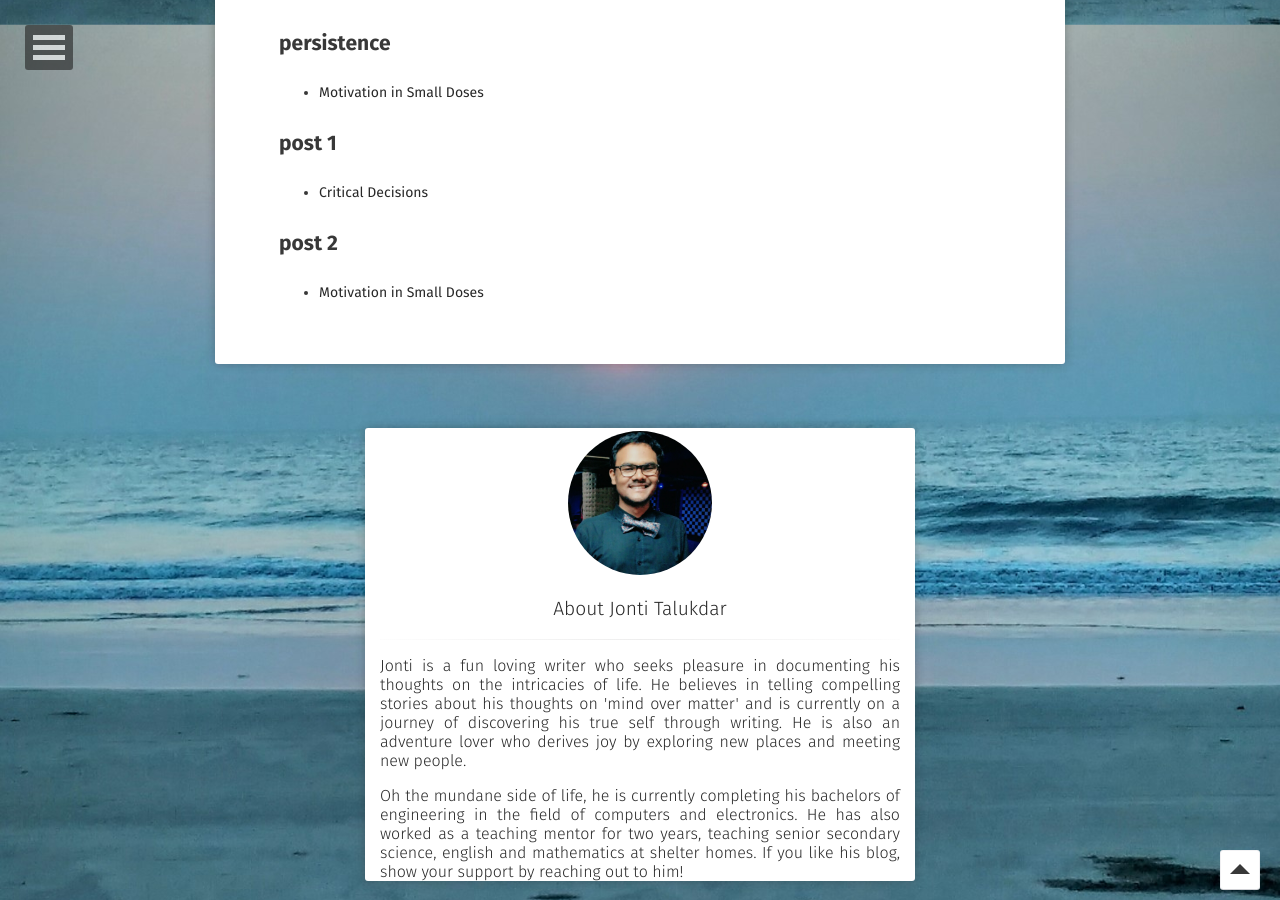
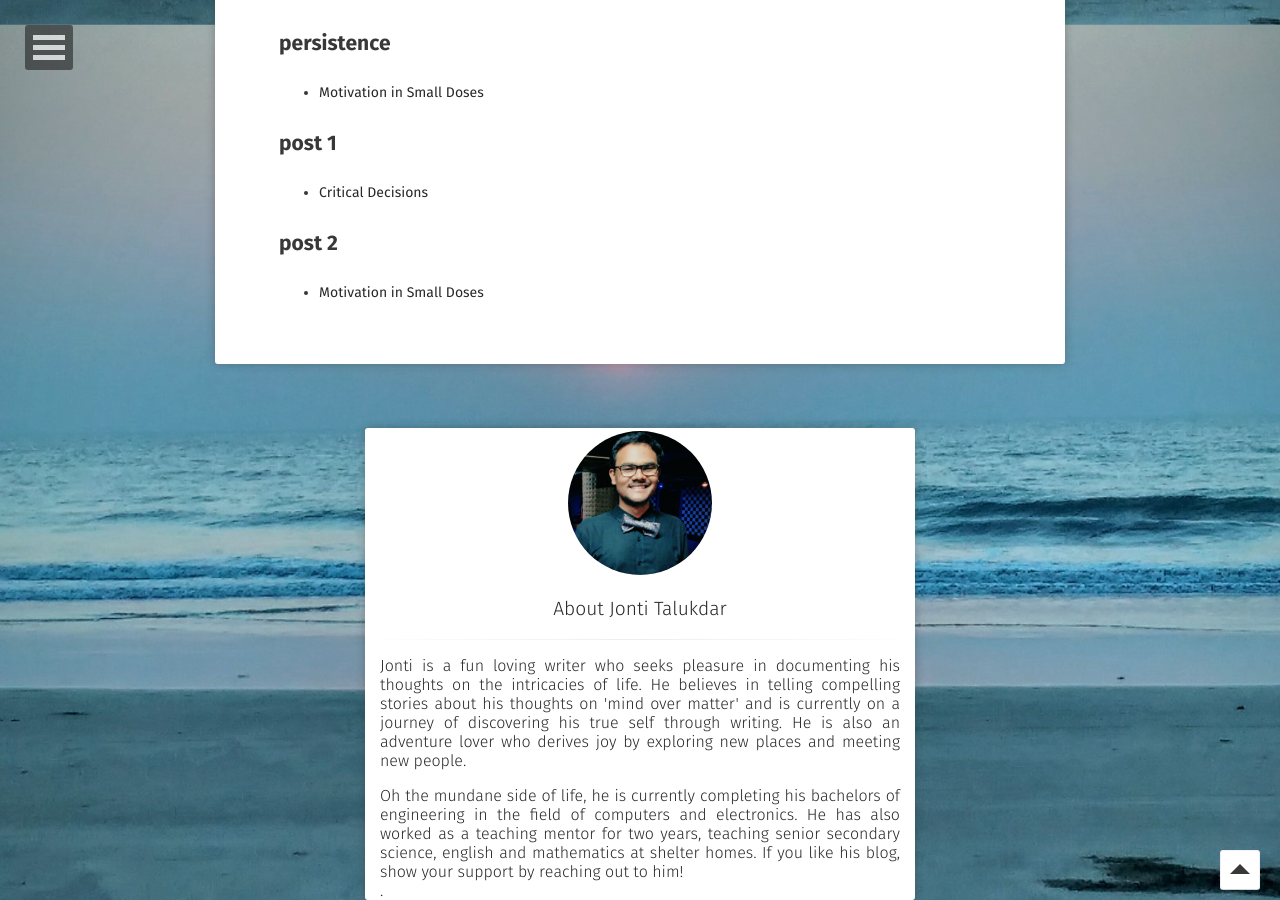
Before and after one commit to jontitalukdar/jontitalukdar.github.io_x, a Jekyll site: the page built from tags/index.html, in a window 1280 px wide and 900 px high, scrolled down 939 px. Built offline with Jekyll 4.4.1, drawn with Linux system fonts in a browser that asks for light colours; some web fonts are replaced.

Commit message:
Update page.html

```diff
--- a/_layouts/page.html
+++ b/_layouts/page.html
@@ -37,7 +37,7 @@ layout: compress
                     <hr class="hr-line">
                     <h3 class="title">
                         	<p style="font-size:1rem;font-weight:200;text-align:justify">Jonti is a fun loving writer who seeks pleasure in documenting his thoughts on the intricacies of life. He believes in telling compelling stories about his thoughts on 'mind over matter' and is currently on a journey of discovering his true self through writing. He is also an adventure lover who derives joy by exploring new places and meeting new people.</p>
-                             <p style="font-size:1rem;font-weight:200;text-align:justify">Oh the mundane side of life, he is currently completing his bachelors of engineering in the field of computers and electronics. He has also worked as a teaching mentor for two years, teaching senior secondary science, english and mathematics at shelter homes. If you like his blog, show your support by reaching out to him!<br></p>
+                             <p style="font-size:1rem;font-weight:200;text-align:justify">Oh the mundane side of life, he is currently completing his bachelors of engineering in the field of computers and electronics. He has also worked as a teaching mentor for two years, teaching senior secondary science, english and mathematics at shelter homes. If you like his blog, show your support by reaching out to him!<br>.      </p>
 			</div>
 		</div>
         {% if page.comments and site.disqus_shortname %}<section id="disqus_thread" class="animated fadeInUp"></section><!-- /#disqus_thread -->{% endif %}
```
